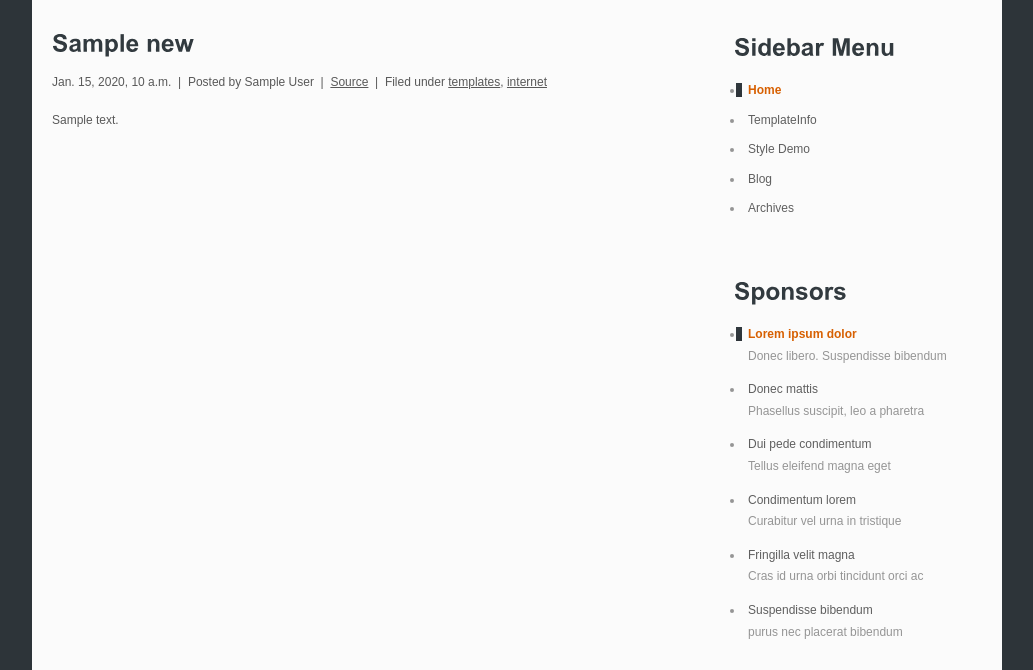
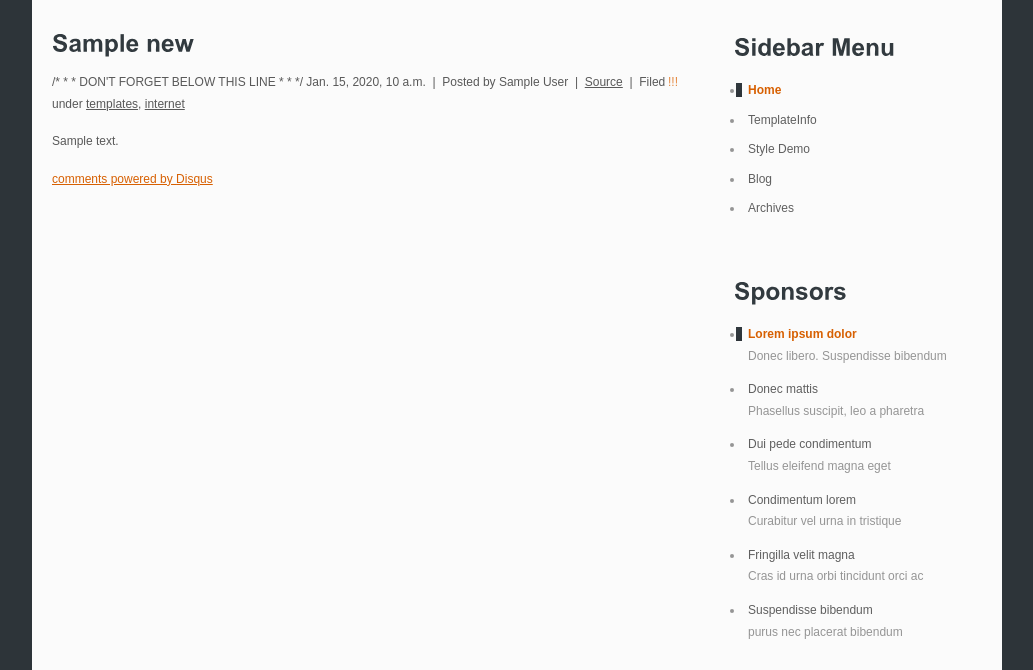
Before and after one commit to tshap88/VM, a Django app: page /news/1/ in a window 1280 px wide. Shown: the part 156-826 px from the top of the page, without its empty margins (123-1156 px from the left). Run offline with Django 3.2, Linux system fonts and the light colour scheme; tables that the repository leaves empty hold one stand-in row (values such as "Sample post"); some libraries are stand-ins or nearby versions.

Commit message:
added comments to each article

```diff
--- a/news/templates/news/singlenews.html
+++ b/news/templates/news/singlenews.html
@@ -48,16 +48,50 @@
         <div class="article">
           <h2><span>{{ news }}</span></h2>
           <div class="clr"></div>
+
+          <script type="text/javascript">
+            /* * * CONFIGURATION VARIABLES: EDIT BEFORE PASTING INTO YOUR WEBPAGE * * */
+            var disqus_shortname = 'vm4game'; // required: replace example with your forum shortname
+
+            /* * * DON'T EDIT BELOW THIS LINE * * */
+            (function () {
+              var s = document.createElement('script'); s.async = true;
+              s.type = 'text/javascript';
+              s.src = 'http://' + disqus_shortname + '.disqus.com/count.js';
+              (document.getElementsByTagName('HEAD')[0] || document.getElementsByTagName('BODY')[0]).appendChild(s);
+            }());
+          </script>
+
+
           <p class="post-data">
+              /* * * DON'T FORGET BELOW THIS LINE * * */
+              <a href="/news/{{ news.id }}#disqus_thread/" data-disqus-identifier= '{ news.id }' class="com">!!!</a>
               <span class="date">{{ news.date_pub }}</span>
               &nbsp;|&nbsp; Posted by {{ news.author }}
               {% if news.link %}
               &nbsp;|&nbsp; <a href="{{ news.link }}">Source</a>
               {% else %}
               {% endif %}
-              &nbsp;|&nbsp; Filed under <a href="#">templates</a>, <a href="#">internet</a></p>
+              &nbsp;|&nbsp; Filed under <a href="#">templates</a>, <a href="#">internet</a>
+          </p>
 
           <p>{{ news.contents|safe }}</p>
+          <div id="disqus_thread"></div>
+          <script type="text/javascript">
+             /* * * CONFIGURATION VARIABLES: EDIT BEFORE PASTING INTO YOUR WEBPAGE * * */
+             var disqus_shortname = 'vm4game'; // required: replace example with your forum shortname
+             var disqus_identifier = '/news/{{ news.id }}';
+             var disqus_url = 'http://127.0.0.1:8000/news/{{ news.id }}';
+
+             /* * * DON'T EDIT BELOW THIS LINE * * */
+             (function() {
+                var dsq = document.createElement('script'); dsq.type = 'text/javascript'; dsq.async = true;
+                dsq.src = '//' + disqus_shortname + '.disqus.com/embed.js';
+                (document.getElementsByTagName('head')[0] || document.getElementsByTagName('body')[0]).appendChild(dsq);
+             })();
+          </script>
+          <noscript>Please enable JavaScript to view the <a href="http://disqus.com/?ref_noscript">comments powered by Disqus.</a></noscript>
+          <a href="http://disqus.com" class="dsq-brlink">comments powered by <span class="logo-disqus">Disqus</span></a>
           <p></p>
           <p></p>
           <p></p>
```
